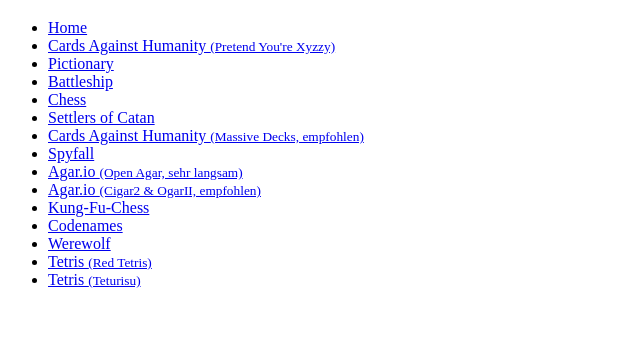
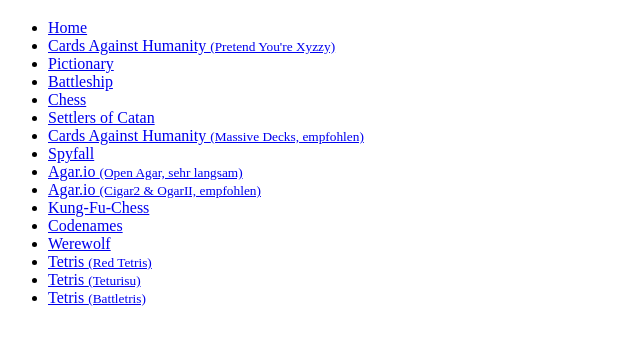
Before and after one commit to fsrmatheinfo/spieleabend, a plain HTML site: page home/index.html in a window 1280 px wide. Shown: the part 61-404 px from the top of the page, without its empty margins (0-640 px from the left). Drawn offline with Linux system fonts and the light colour scheme.

Commit message:
Add Battletris

```diff
--- a/home/index.html
+++ b/home/index.html
@@ -22,6 +22,7 @@
     <li><a href="http://localhost:40013/">Werewolf</a></li>
     <li><a href="http://localhost:40014/">Tetris <small>(Red Tetris)</small></a></li>
     <li><a href="http://localhost:40016/">Tetris <small>(Teturisu)</small></a></li>
+    <li><a href="http://localhost:40017/">Tetris <small>(Battletris)</small></a></li>
 </ul>
 </body>
 </html>
```
Also changed, not shown: 2 other files.
